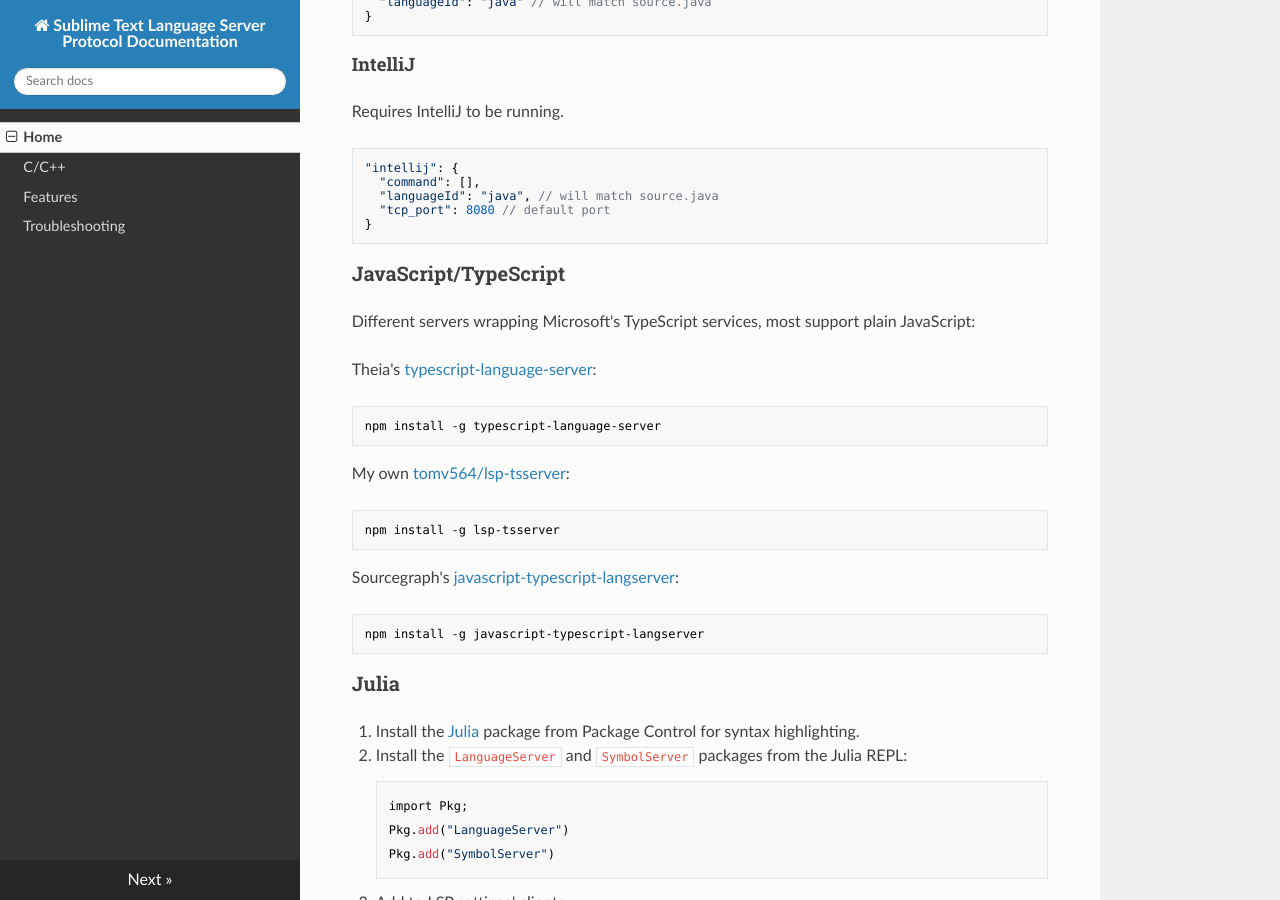
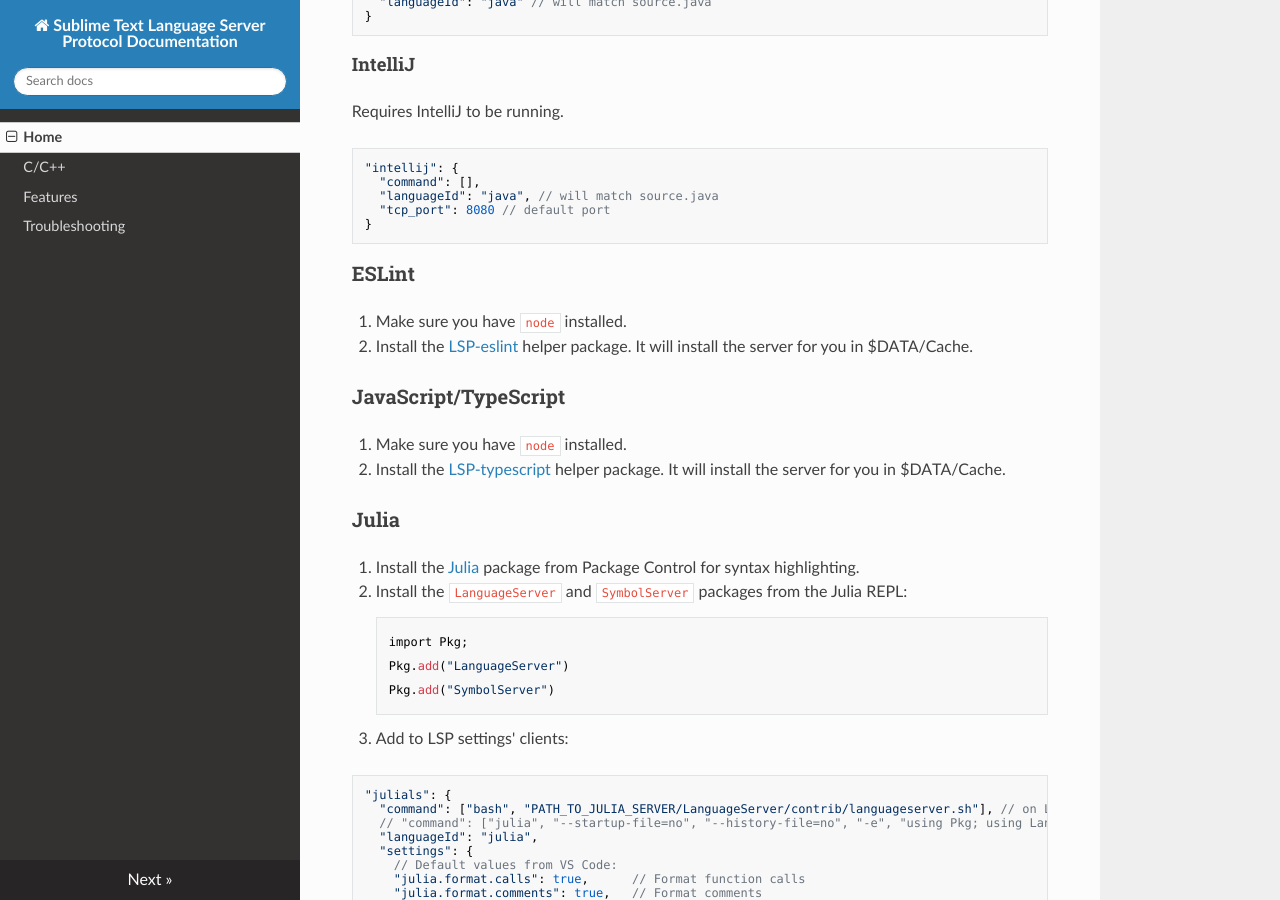
Before and after one commit to sublimelsp/LSP, an MkDocs documentation site: the page built from docs/index.md, in a window 1280 px wide and 900 px high, scrolled down 8554 px. Built offline with MkDocs 1.6.1, drawn with Linux system fonts in a browser that asks for light colours; nearby versions of some CDN libraries.

Commit message:
Remove all the ts/js stuff from the default configs
And point people to LSP-typescript and LSP-eslint instead.

````diff
--- a/docs/index.md
+++ b/docs/index.md
@@ -421,27 +421,17 @@
 }
 ```
 
+### ESLint<a name="eslint"></a>
+
+1. Make sure you have `node` installed.
+2. Install the [LSP-eslint](https://packagecontrol.io/packages/LSP-eslint) helper package. It will install the
+   server for you in $DATA/Cache.
+
 ### JavaScript/TypeScript<a name="typescript"></a>
 
-Different servers wrapping Microsoft's TypeScript services, most support plain JavaScript:
-
-Theia's [typescript-language-server](https://github.com/theia-ide/typescript-language-server):
-
-```sh
-npm install -g typescript-language-server
-```
-
-My own [tomv564/lsp-tsserver](https://github.com/tomv564/lsp-tsserver):
-
-```sh
-npm install -g lsp-tsserver
-```
-
-Sourcegraph's [javascript-typescript-langserver](https://github.com/sourcegraph/javascript-typescript-langserver):
-
-```sh
-npm install -g javascript-typescript-langserver
-```
+1. Make sure you have `node` installed.
+2. Install the [LSP-typescript](https://packagecontrol.io/packages/LSP-typescript) helper package. It will install the
+   server for you in $DATA/Cache.
 
 ### Julia<a name="julia"></a>
 
````
Also changed, not shown: 1 other file.
